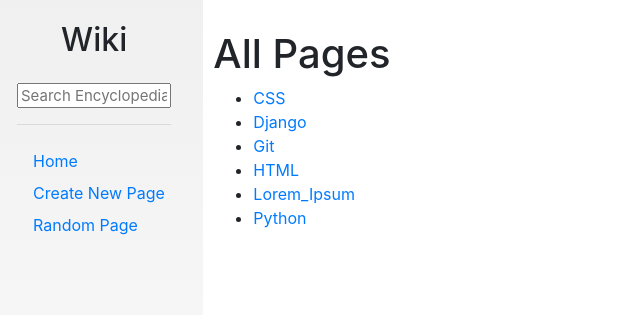
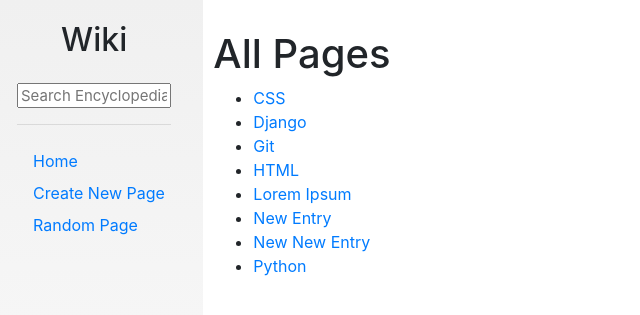
Before and after one commit to arrantate/CS50-Wiki, a Django app: page / in a window 1280 px wide. Shown: the top 315 px of the page, without its empty margins (0-640 px from the left). Run offline with Django 3.2, Linux system fonts and the light colour scheme; some libraries are stand-ins or nearby versions.

Commit message:
add conver title spaces to underscores

```diff
--- a/encyclopedia/templates/encyclopedia/index.html
+++ b/encyclopedia/templates/encyclopedia/index.html
@@ -10,8 +10,8 @@
     <ul>
         {% for entry in entries %}
             <li>
-                <a href="{% url 'detail_page' entry %}">
-                    {{ entry }}
+                <a href="{% url 'detail_page' entry.url %}">
+                    {{ entry.name }}
                 </a>
             </li>
         {% endfor %}
--- a/encyclopedia/templates/encyclopedia/layout.html
+++ b/encyclopedia/templates/encyclopedia/layout.html
@@ -22,7 +22,9 @@
             </div>
             <div class="main col-lg-10 col-md-9">
                 {% for message in messages %}
-                    {{ message }}
+                    <div class="alert alert-success">
+                        {{ message }}
+                    </div>
                 {% endfor %}
                 {% block body %}
                 {% endblock %}
--- a/encyclopedia/util.py
+++ b/encyclopedia/util.py
@@ -2,6 +2,12 @@ import re
 
 from django.core.files.base import ContentFile
 from django.core.files.storage import default_storage
+
+class Entry():
+    def __init__(self, filename):
+        self.url = filename
+        self.name = filename.replace("_", " ")
+        self.lower = self.name.lower()
 
 
 def list_entries():
@@ -9,10 +15,11 @@ def list_entries():
     Returns a list of all names of encyclopedia entries.
     """
     _, filenames = default_storage.listdir("entries")
-    entries_list = list(sorted(re.sub(r"\.md$", "", filename)
+    entry_list = list(sorted(re.sub(r"\.md$", "", filename)
                 for filename in filenames if filename.endswith(".md")))
+    entry_objects = [Entry(entry) for entry in entry_list]
 
-    return entries_list
+    return entry_objects
 
 
 def save_entry(title, content):
--- a/encyclopedia/views.py
+++ b/encyclopedia/views.py
@@ -12,6 +12,26 @@ def index(request):
         "entries": util.list_entries()
     }
     return render(request, "encyclopedia/index.html", context)
+
+
+def detail_page(request, page_title):
+    entry = util.get_entry(page_title)
+    if entry == None:
+        return HttpResponse('No such entry')
+
+    html = markdown(entry)
+
+    context = {
+        'title': page_title.replace("_", " "),
+        'entry': html,
+    }
+    return render(request, "encyclopedia/detail.html", context)
+
+
+def random_page(request):
+    random_page = random.choice(util.list_entries()).url
+
+    return redirect(f"/wiki/{random_page}")
 
 
 def new_entry(request):
@@ -33,23 +53,3 @@ def new_entry(request):
         'form': forms.NewEntry()
     }
     return render(request, "encyclopedia/new_entry.html", context)
-
-
-def random_page(request):
-    random_page = random.choice(util.list_entries())
-
-    return redirect(f"/wiki/{random_page}")
-
-
-def detail_page(request, page_title):
-    entry = util.get_entry(page_title)
-    if entry == None:
-        return HttpResponse('No such entry')
-
-    html = markdown(entry)
-
-    context = {
-        'title': page_title,
-        'entry': html,
-    }
-    return render(request, "encyclopedia/detail.html", context)
```
Also changed, not shown: entries/New_Entry.md (added, +1 -0 lines), entries/New_New_Entry.md (added, +1 -0 lines).
